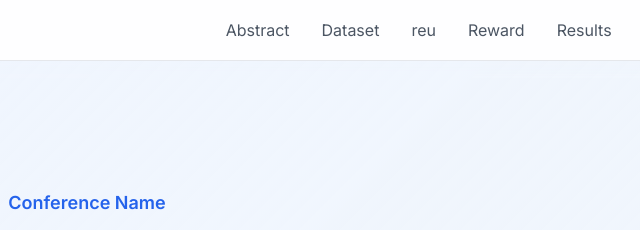
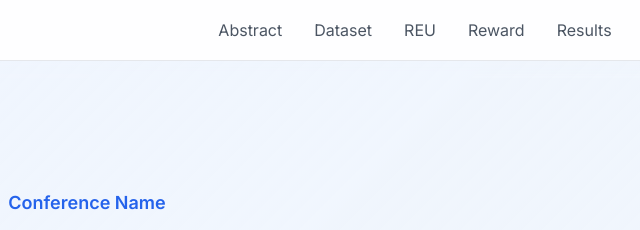
Before and after one commit to Geo-R1/geo-r1.github.io, a plain HTML site: page index.html in a window 1280 px wide. Shown: the top 230 px of the page, 553-1193 px from the left. Drawn offline with nearby package versions, Linux system fonts and the light colour scheme.

Commit message:
Update index.html

```diff
--- a/index.html
+++ b/index.html
@@ -68,7 +68,7 @@
             <nav class="hidden md:flex space-x-8">
                 <a href="#abstract" class="text-gray-600 hover:text-blue-600 transition duration-300">Abstract</a>
                 <a href="#dataset" class="text-gray-600 hover:text-blue-600 transition duration-300">Dataset</a>
-                <a href="#reu" class="text-gray-600 hover:text-blue-600 transition duration-300">reu</a>
+                <a href="#reu" class="text-gray-600 hover:text-blue-600 transition duration-300">REU</a>
                 <a href="#reward" class="text-gray-600 hover:text-blue-600 transition duration-300">Reward</a>
                 <a href="#results" class="text-gray-600 hover:text-blue-600 transition duration-300">Results</a>
                 <a href="#contact" class="text-gray-600 hover:text-blue-600 transition duration-300">Contact</a>
```
